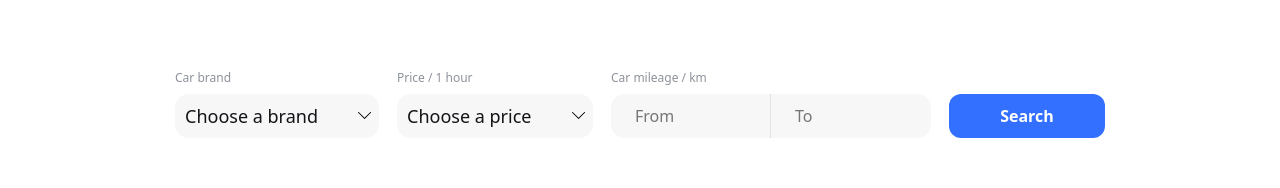
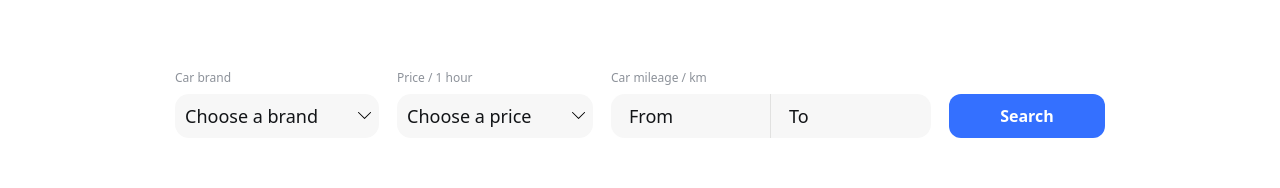
Before and after one commit to StratulatValeria/RentalCar, a Next.js app: page /catalog in a window 1280 px wide. Shown: the part 130-318 px from the top of the page. Built offline with nearby package versions, Linux system fonts and the light colour scheme; no server answers.

Commit message:
update input from/to

```diff
--- a/app/catalog/page.module.css
+++ b/app/catalog/page.module.css
@@ -38,7 +38,7 @@
 
 .loadMoreBtn:hover,
 .loadMoreBtn:focus {
-  color: var(--button-hover);
+  border-color: var(--button-hover);
   transition: color 250ms ease;
 }
 .centeredLoader {
--- a/components/FilterBar/FilterBar.module.css
+++ b/components/FilterBar/FilterBar.module.css
@@ -42,8 +42,7 @@
   font-size: 16px;
   line-height: 125%;
   color: var(--main);
-  padding-left: 24px;
-  padding-right: 15px;
+  padding-right: 10px;
 }
 
 .inputLeft {
@@ -100,3 +99,25 @@
 .selectPrice {
   width: 125px;
 }
+
+.inputWrapper {
+  position: relative;
+  display: flex;
+  align-items: center;
+}
+
+.prefix {
+  position: absolute;
+  left: 18px;
+  font-size: 18px;
+  color: #121417;
+  pointer-events: none;
+}
+
+.inputLeft {
+  padding-left: 70px !important;
+}
+
+.inputRight {
+  padding-left: 45px !important;
+}
--- a/components/FilterBar/FilterBar.tsx
+++ b/components/FilterBar/FilterBar.tsx
@@ -18,6 +18,11 @@ const CustomIndicator = (
   );
 };
 
+const formatNumber = (val: string | number | undefined) => {
+  if (!val) return "";
+  return val.toString().replace(/\B(?=(\d{3})+(?!\d))/g, " ");
+};
+
 export const FilterBar = () => {
   const isMounted = typeof window !== "undefined";
   const {
@@ -26,6 +31,7 @@ export const FilterBar = () => {
     fetchFilterMetadata,
     fetchVehicles,
     setFilter,
+    filters,
   } = useVehicleStore();
 
   useEffect(() => {
@@ -47,6 +53,13 @@ export const FilterBar = () => {
   const onSearch = (e: React.FormEvent) => {
     e.preventDefault();
     fetchVehicles(true);
+  };
+  const handleMileageChange = (
+    key: "mileageFrom" | "mileageTo",
+    value: string,
+  ) => {
+    const rawValue = value.replace(/\D/g, "");
+    setFilter(key, rawValue);
   };
 
   if (!isMounted) {
@@ -88,7 +101,7 @@ export const FilterBar = () => {
         />
       </div>
 
-      <div className={css.filterGroup}>
+      {/* <div className={css.filterGroup}>
         <label className={css.label}>Car mileage / km</label>
         <div className={css.mileageInputs}>
           <input
@@ -106,8 +119,36 @@ export const FilterBar = () => {
             className={css.inputRight}
           />
         </div>
+      </div> */}
+
+      <div className={css.filterGroup}>
+        <label className={css.label}>Car mileage / km</label>
+        <div className={css.mileageInputs}>
+          <div className={css.inputWrapper}>
+            <span className={css.prefix}>From</span>
+            <input
+              type="text"
+              aria-label="Mileage from"
+              value={formatNumber(filters.mileageFrom)}
+              onChange={(e) =>
+                handleMileageChange("mileageFrom", e.target.value)
+              }
+              className={css.inputLeft}
+            />
+          </div>
+
+          <div className={css.inputWrapper}>
+            <span className={css.prefix}>To</span>
+            <input
+              type="text"
+              aria-label="Mileage to"
+              value={formatNumber(filters.mileageTo)}
+              onChange={(e) => handleMileageChange("mileageTo", e.target.value)}
+              className={css.inputRight}
+            />
+          </div>
+        </div>
       </div>
-
       <button type="submit" className={css.searchBtn}>
         Search
       </button>
```
